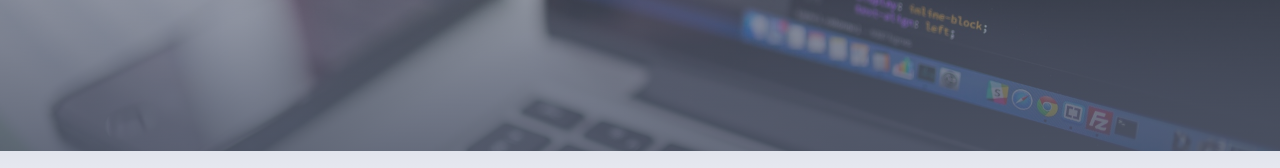
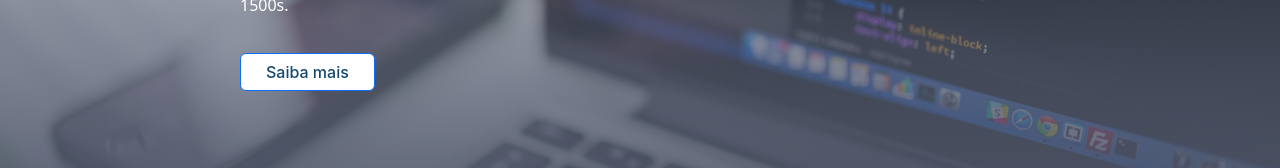
Before and after one commit to pinehox/pinehox.github.io, a plain HTML site: page index.html in a window 1280 px wide. Shown: the part 299-467 px from the top of the page. Drawn offline with Linux system fonts and the light colour scheme.

Commit message:
botao adicionado

```diff
--- a/index.html
+++ b/index.html
@@ -11,7 +11,7 @@
     <link rel="stylesheet" href="assets/css/styles.css">
 </head>
 
-<body style="padding-top: 70px;">
+<body style="padding-top: 90px;">
     <nav class="navbar navbar-light navbar-expand-md d-margin-navbar navbar-pad fixed-top" style="background: #FFFFFF;margin: auto;box-shadow: 0px 3px 0px rgba(0,0,0,0.05);">
         <div class="container-fluid"><img src="assets/img/logo.png" style="max-width: 175px;"><button data-bs-toggle="collapse" class="navbar-toggler" data-bs-target="#navcol-1"><span class="visually-hidden">Toggle navigation</span><span class="navbar-toggler-icon"></span></button>
             <div class="collapse navbar-collapse" id="navcol-1" style="justify-content: end;">
@@ -27,7 +27,7 @@
         <div style="max-width: 800px;margin: auto;">
             <p style="font-family: Inter;color: rgba(255,255,255,0.8);font-weight: 300;">Subtítulo</p>
             <p style="font-size: 36px;color: rgb(255,255,255);font-family: inter;margin-top: -20px;font-weight: 500;">Título H1</p>
-            <p style="max-width: 400px;color: rgb(255,255,255);margin-top: -10px;">Lorem Ipsum is simply dummy text of the printing and typesetting industry. Lorem Ipsum has been the industry's standard dummy text ever since the 1500s.</p>
+            <p style="max-width: 400px;color: rgb(255,255,255);margin-top: -10px;">Lorem Ipsum is simply dummy text of the printing and typesetting industry. Lorem Ipsum has been the industry's standard dummy text ever since the 1500s.</p><button class="btn btn-primary" type="button" style="background: rgb(255,255,255);color: rgb(21,72,111);font-family: inter;font-weight: 500;padding-left: 25px;padding-right: 25px;margin-top: 20px;">Saiba mais</button>
         </div>
     </div>
     <div id="about-us" class="m-div-margin" style="width: 100%;padding: 20px;background: linear-gradient(rgba(13,33,106,0.12) 0%, rgba(255,255,255,0) 20%), linear-gradient(0deg, rgba(13,33,106,0.12) 0%, rgba(255,255,255,0) 20%);z-index: 0;align-items: center;">
```
